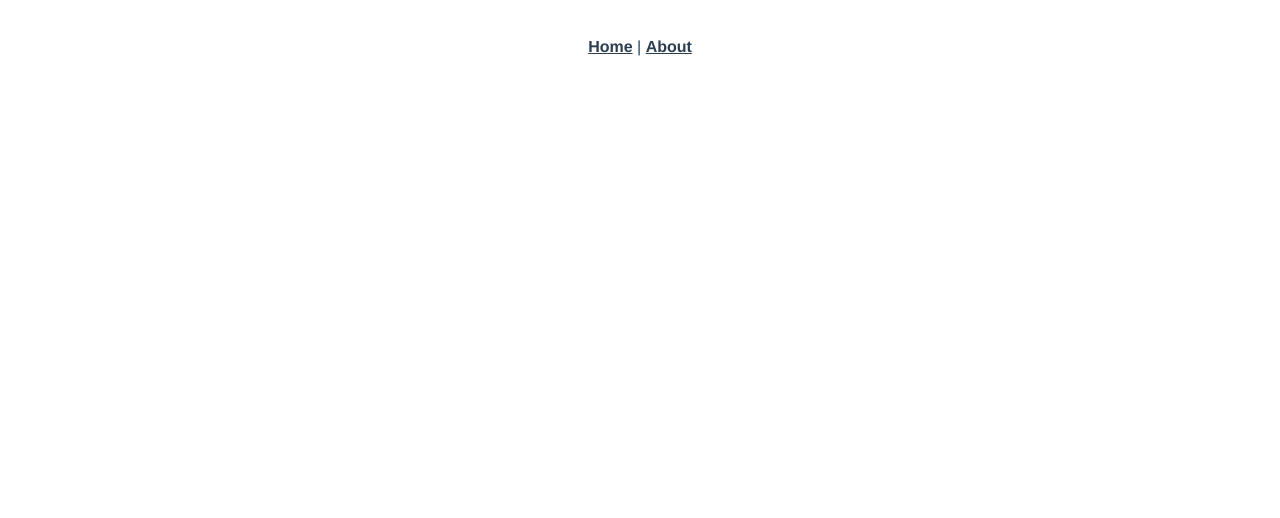
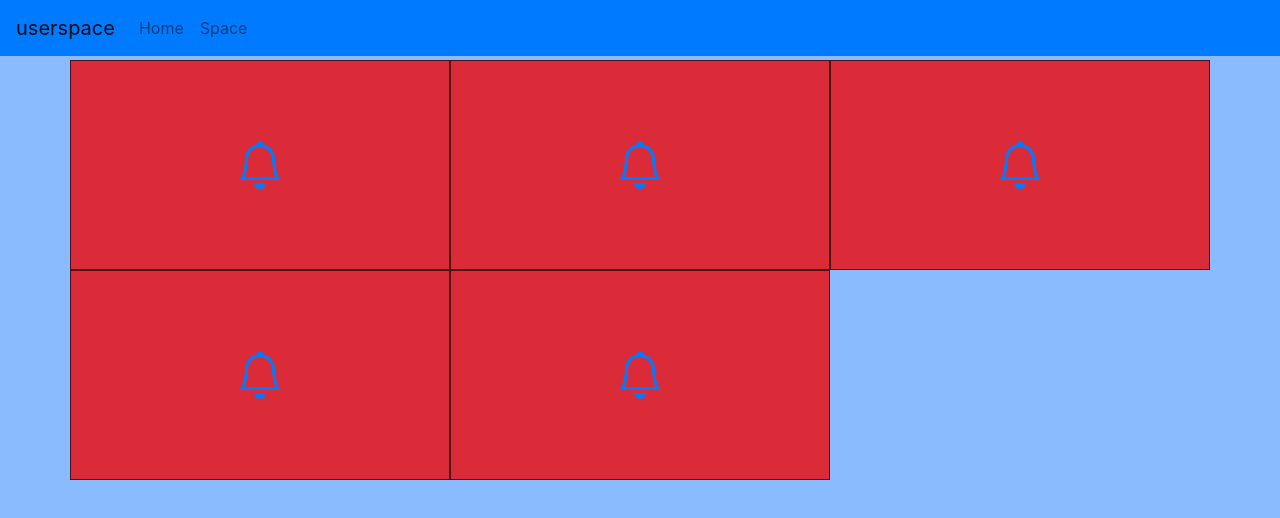
Before and after one commit to Bearwithme2/user-space-front, a Vue app: page /space in a window 1280 px wide. Shown: the top 518 px of the page. Built offline with nearby package versions, Linux system fonts and the light colour scheme.

Commit message:
api connecton

```diff
--- a/src/App.vue
+++ b/src/App.vue
@@ -1,33 +1,12 @@
 <template>
-  <div id="app">
-    <div id="nav">
-      <router-link to="/">Home</router-link>
-      |
-      <router-link to="/about">About</router-link>
-    </div>
-    <router-view />
+  <div>
+    <b-navbar variant="primary" type="light">
+      <b-navbar-brand href="#">userspace</b-navbar-brand>
+      <b-navbar-nav>
+        <b-nav-item to="/">Home</b-nav-item>
+        <b-nav-item to="/space">Space</b-nav-item>
+      </b-navbar-nav>
+    </b-navbar>
+    <router-view class="mt-1" />
   </div>
 </template>
-
-<style>
-#app {
-  font-family: Avenir, Helvetica, Arial, sans-serif;
-  -webkit-font-smoothing: antialiased;
-  -moz-osx-font-smoothing: grayscale;
-  text-align: center;
-  color: #2c3e50;
-}
-
-#nav {
-  padding: 30px;
-}
-
-#nav a {
-  font-weight: bold;
-  color: #2c3e50;
-}
-
-#nav a.router-link-exact-active {
-  color: #42b983;
-}
-</style>
--- /dev/null
+++ b/src/assets/main.css
@@ -0,0 +1,3 @@
+body {
+	background-color: #89bbfe;
+}
--- a/src/plugins/axios.js
+++ b/src/plugins/axios.js
@@ -39,8 +39,7 @@ _axios.interceptors.response.use(
   }
 );
 
-Plugin.install = function(Vue, options) {
-  console.log(options);
+Plugin.install = function(Vue) {
   Vue.axios = _axios;
   window.axios = _axios;
   Object.defineProperties(Vue.prototype, {
--- a/src/router/index.js
+++ b/src/router/index.js
@@ -10,13 +10,13 @@ const routes = [
     component: Home
   },
   {
-    path: "/about",
-    name: "About",
+    path: "/space",
+    name: "Space",
     // route level code-splitting
     // this generates a separate chunk (about.[hash].js) for this route
     // which is lazy-loaded when the route is visited.
     component: () =>
-      import(/* webpackChunkName: "about" */ "../views/About.vue")
+      import(/* webpackChunkName: "about" */ "../views/space/Space.vue")
   }
 ];
 
--- a/src/views/About.vue
+++ /dev/null
@@ -1,5 +0,0 @@
-<template>
-  <div class="about">
-    <h1>This is an about page</h1>
-  </div>
-</template>
--- a/src/views/homepage/Home.vue
+++ b/src/views/homepage/Home.vue
@@ -1,15 +1,22 @@
 <template>
-  <div>
-    <Logo />
-  </div>
+  <b-container>
+    <b-row class="justify-content-center">
+      <Logo />
+    </b-row>
+    <b-row class="justify-content-center mt-5">
+      <TransitionLink />
+    </b-row>
+  </b-container>
 </template>
 
 <script>
 import Logo from "@/views/homepage/Logo";
+import TransitionLink from "@/views/homepage/TransitionLink";
 
 export default {
   name: "Home",
   components: {
+    TransitionLink,
     Logo
   }
 };
--- /dev/null
+++ b/src/views/homepage/TransitionLink.vue
@@ -0,0 +1,11 @@
+<template>
+  <b-button class="p-4" variant="primary" size="lg" to="Space">
+    Go to Space
+  </b-button>
+</template>
+
+<script>
+export default {
+  name: "TransitionLink"
+};
+</script>
--- /dev/null
+++ b/src/views/space/InteractiveGridColumn.vue
@@ -0,0 +1,36 @@
+<template>
+  <b-col @click="ring()" class="a">
+    <b-icon
+      variant="primary"
+      font-scale="3"
+      :icon="isRingFilled ? 'bell-fill' : 'bell'"
+    />
+  </b-col>
+</template>
+
+<script>
+export default {
+  name: "InteractiveGridColumn",
+  data() {
+    return {
+      isRingFilled: false
+    };
+  },
+  methods: {
+    ring() {
+      this.isRingFilled = this.isRingFilled === false;
+    }
+  }
+};
+</script>
+
+<style scoped>
+.col {
+  padding: 5rem;
+}
+
+.a {
+  background-color: #db2b39;
+  border: #491217 1px solid;
+}
+</style>
--- /dev/null
+++ b/src/views/space/Space.vue
@@ -0,0 +1,20 @@
+<template>
+  <b-container>
+    <b-row cols="3" class="text-center">
+      <InteractiveGridColumn />
+      <InteractiveGridColumn />
+      <InteractiveGridColumn />
+      <InteractiveGridColumn />
+      <InteractiveGridColumn />
+    </b-row>
+  </b-container>
+</template>
+
+<script>
+import InteractiveGridColumn from "@/views/space/InteractiveGridColumn";
+
+export default {
+  name: "Space",
+  components: { InteractiveGridColumn }
+};
+</script>
--- a/vue.config.js
+++ b/vue.config.js
@@ -1 +1 @@
-module.exports = {}
+module.exports = {};
```
Also changed, not shown: package.json (+5 -5 lines), src/main.js (+6 -1 lines), 1 other file (tests, documents, lock files or other folders).
